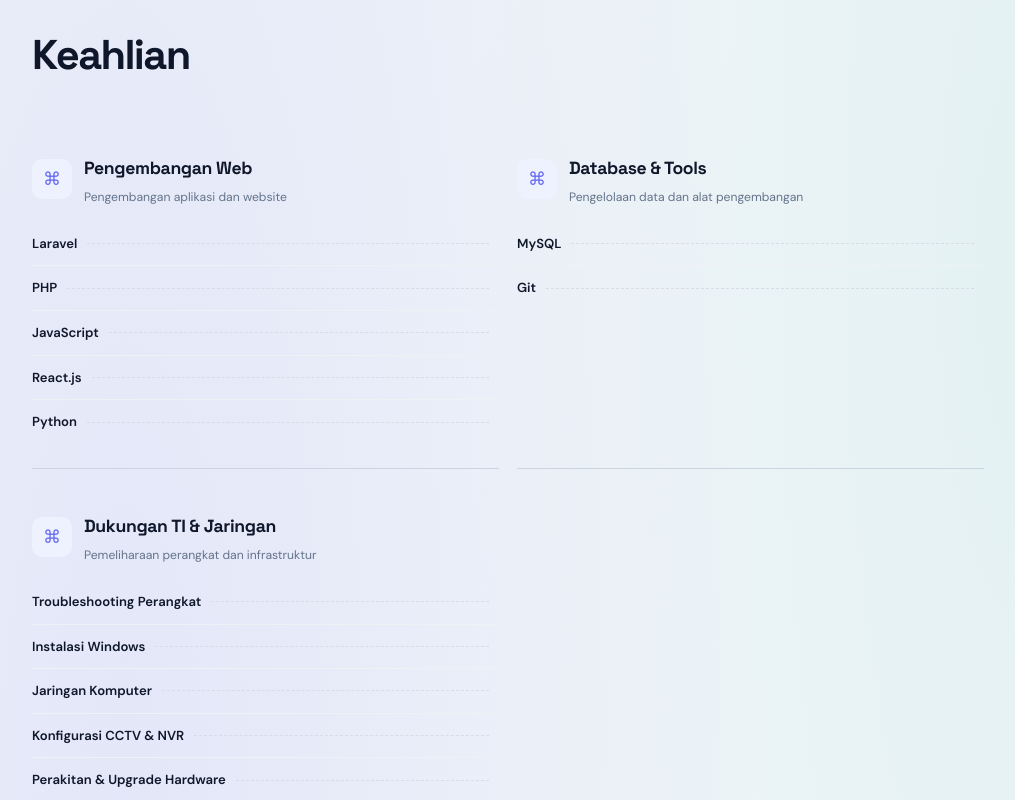
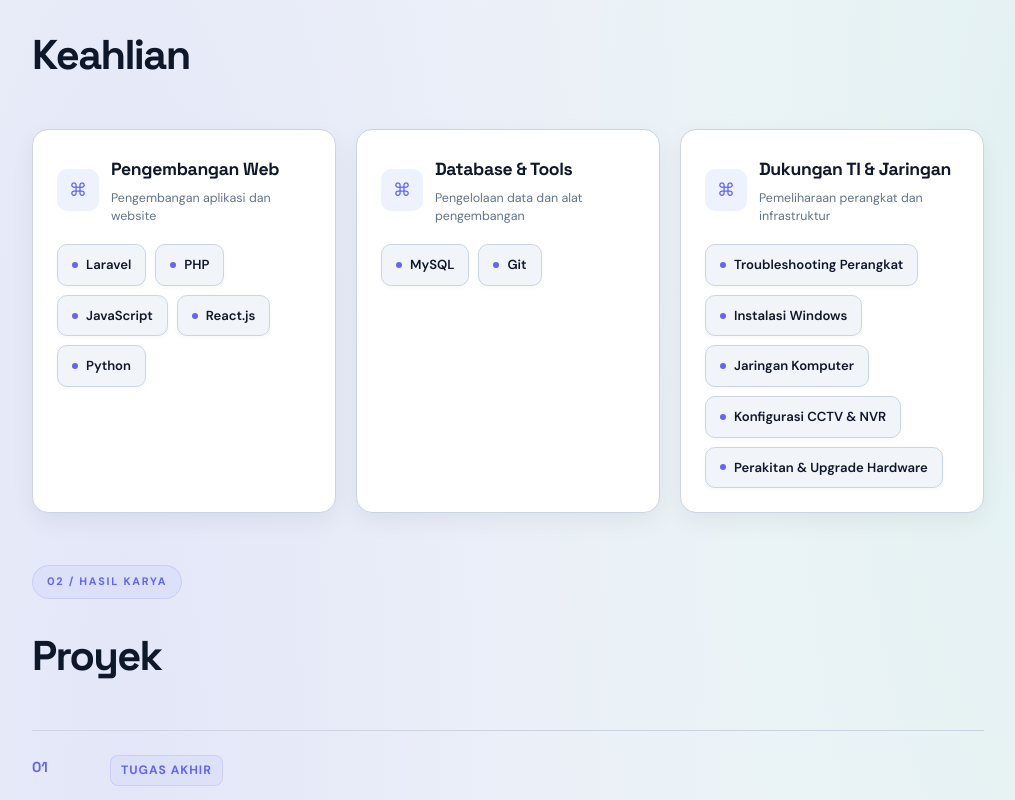
Before and after one commit to Yudhawibisana/yudha-portfolio, a React (Vite) app: page /about in a window 1280 px wide. Shown: the part 980-1780 px from the top of the page, without its empty margins (132-1147 px from the left). Built offline with nearby package versions, Linux system fonts and the light colour scheme.

Commit message:
style: replace dashed skill lines with modern interactive skill badge pills

```diff
--- a/src/App.css
+++ b/src/App.css
@@ -311,9 +311,26 @@ a:focus-visible {
 [data-theme="dark"] .prose,
 [data-theme="dark"] .education-text p,
 [data-theme="dark"] .experience-description,
-[data-theme="dark"] .project-description,
-[data-theme="dark"] .skill-list li {
+[data-theme="dark"] .project-description {
   color: #94a3b8;
+}
+
+[data-theme="dark"] .skill-pill {
+  background: rgba(15, 23, 42, 0.7);
+  border-color: rgba(51, 65, 85, 0.7);
+  color: #f1f5f9;
+}
+
+[data-theme="dark"] .skill-pill:hover {
+  background: rgba(129, 140, 248, 0.18);
+  border-color: var(--accent);
+  color: #ffffff;
+  box-shadow: 0 4px 14px rgba(99, 102, 241, 0.3);
+}
+
+[data-theme="dark"] .skill-pill-bullet {
+  background: var(--accent);
+  box-shadow: 0 0 6px var(--accent);
 }
 
 [data-theme="dark"] .prose strong {
@@ -603,38 +620,38 @@ section[id] {
 
 .skill-groups {
   display: grid;
-  grid-template-columns: repeat(2, minmax(0, 1fr));
-  gap: 18px;
+  grid-template-columns: repeat(auto-fit, minmax(280px, 1fr));
+  gap: 20px;
   align-items: stretch;
 }
 
 .skill-group {
-  padding: 24px 0;
-  border-bottom: 1px solid var(--line);
-  background: transparent;
-  transition: gap 0.3s ease;
-}
-
-.skill-group:last-child {
-  border-bottom: none;
+  padding: 24px;
+  border: 1px solid var(--line);
+  border-radius: 16px;
+  background: var(--surface);
+  box-shadow: var(--shadow-sm);
+  transition: transform 0.25s ease, border-color 0.25s ease, box-shadow 0.25s ease;
 }
 
 .skill-group:hover {
-  gap: 28px;
+  transform: translateY(-3px);
+  border-color: rgba(99, 102, 241, 0.35);
+  box-shadow: var(--shadow-md);
 }
 
 .skill-group-heading {
   display: flex;
   align-items: center;
   gap: 12px;
-  margin-bottom: 16px;
+  margin-bottom: 18px;
 }
 
 .skill-group-icon {
   display: grid;
   place-items: center;
-  width: 40px;
-  height: 40px;
+  width: 42px;
+  height: 42px;
   flex-shrink: 0;
   border-radius: 10px;
   background: var(--accent-soft);
@@ -655,38 +672,50 @@ section[id] {
 .skill-group-heading p {
   margin: 3px 0 0 0;
   color: var(--muted);
-  font-size: 0.76rem;
+  font-size: 0.78rem;
   line-height: 1.5;
 }
 
-.skill-list li {
-  display: flex;
-  align-items: center;
-  gap: 10px;
-  padding: 10px 0;
-  border-bottom: 1px solid #f0f1f4;
-}
-
-.skill-list li:last-child {
-  border-bottom: none;
-}
-
-.skill-name {
+.skill-pills {
+  display: flex;
+  flex-wrap: wrap;
+  gap: 9px;
+}
+
+.skill-pill {
+  display: inline-flex;
+  align-items: center;
+  gap: 8px;
+  padding: 8px 14px;
+  border-radius: 10px;
+  border: 1px solid var(--line);
+  background: var(--bg);
   color: var(--ink);
   font-size: 0.82rem;
   font-weight: 600;
-}
-
-.skill-list .leader {
-  flex: 1;
-  border-bottom: 1px dashed #d8dce4;
-}
-
-.skill-list .level {
+  transition: all 0.25s ease;
+  box-shadow: 0 2px 5px rgba(15, 23, 42, 0.03);
+}
+
+.skill-pill:hover {
+  transform: translateY(-2px);
+  border-color: var(--accent);
   color: var(--accent);
-  font-size: 0.7rem;
-  font-weight: 600;
-  white-space: nowrap;
+  background: var(--accent-soft);
+  box-shadow: 0 4px 12px rgba(99, 102, 241, 0.12);
+}
+
+.skill-pill-bullet {
+  width: 6px;
+  height: 6px;
+  border-radius: 50%;
+  background: var(--accent);
+  flex-shrink: 0;
+  transition: transform 0.25s ease;
+}
+
+.skill-pill:hover .skill-pill-bullet {
+  transform: scale(1.4);
 }
 
 /* ========================================
@@ -1559,18 +1588,9 @@ section[id] {
     font-size: 0.74rem;
   }
 
-  .skill-list li {
-    padding: 10px 0;
-    gap: 8px;
-    font-size: 0.8rem;
-  }
-
-  .skill-name {
-    font-size: 0.82rem;
-  }
-
-  .skill-list .level {
-    font-size: 0.72rem;
+  .skill-pill {
+    padding: 7px 12px;
+    font-size: 0.78rem;
   }
 
   /* Tech stack mobile */
@@ -1837,16 +1857,9 @@ section[id] {
     padding: 18px;
   }
 
-  .skill-list li {
-    gap: 6px;
-  }
-
-  .skill-name {
-    font-size: 0.76rem;
-  }
-
-  .skill-list .level {
-    font-size: 0.64rem;
+  .skill-pill {
+    padding: 6px 10px;
+    font-size: 0.74rem;
   }
 
   .certificate-card {
--- a/src/App.jsx
+++ b/src/App.jsx
@@ -457,15 +457,14 @@ function App() {
                   </div>
                 </div>
 
-                <ul className="skill-list">
+                <div className="skill-pills">
                   {group.items.map((skill) => (
-                    <li key={skill.name}>
-                      <span className="skill-name">{skill.name}</span>
-                      <span className="leader" />
-                      <span className="level">{skill.level}</span>
-                    </li>
+                    <div className="skill-pill" key={skill.name}>
+                      <span className="skill-pill-bullet" />
+                      <span className="skill-pill-name">{skill.name}</span>
+                    </div>
                   ))}
-                </ul>
+                </div>
               </article>
             ))}
           </div>
```
